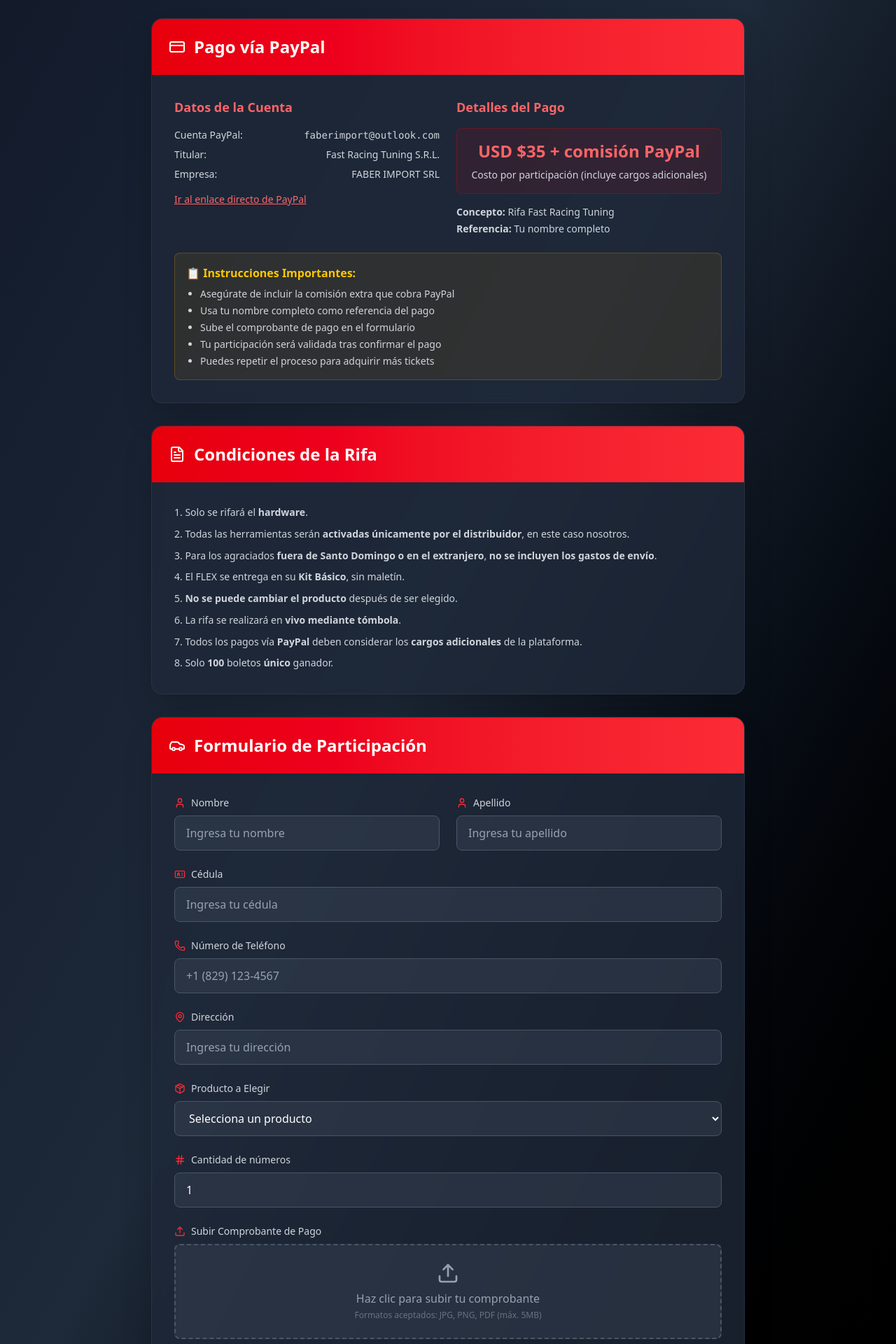
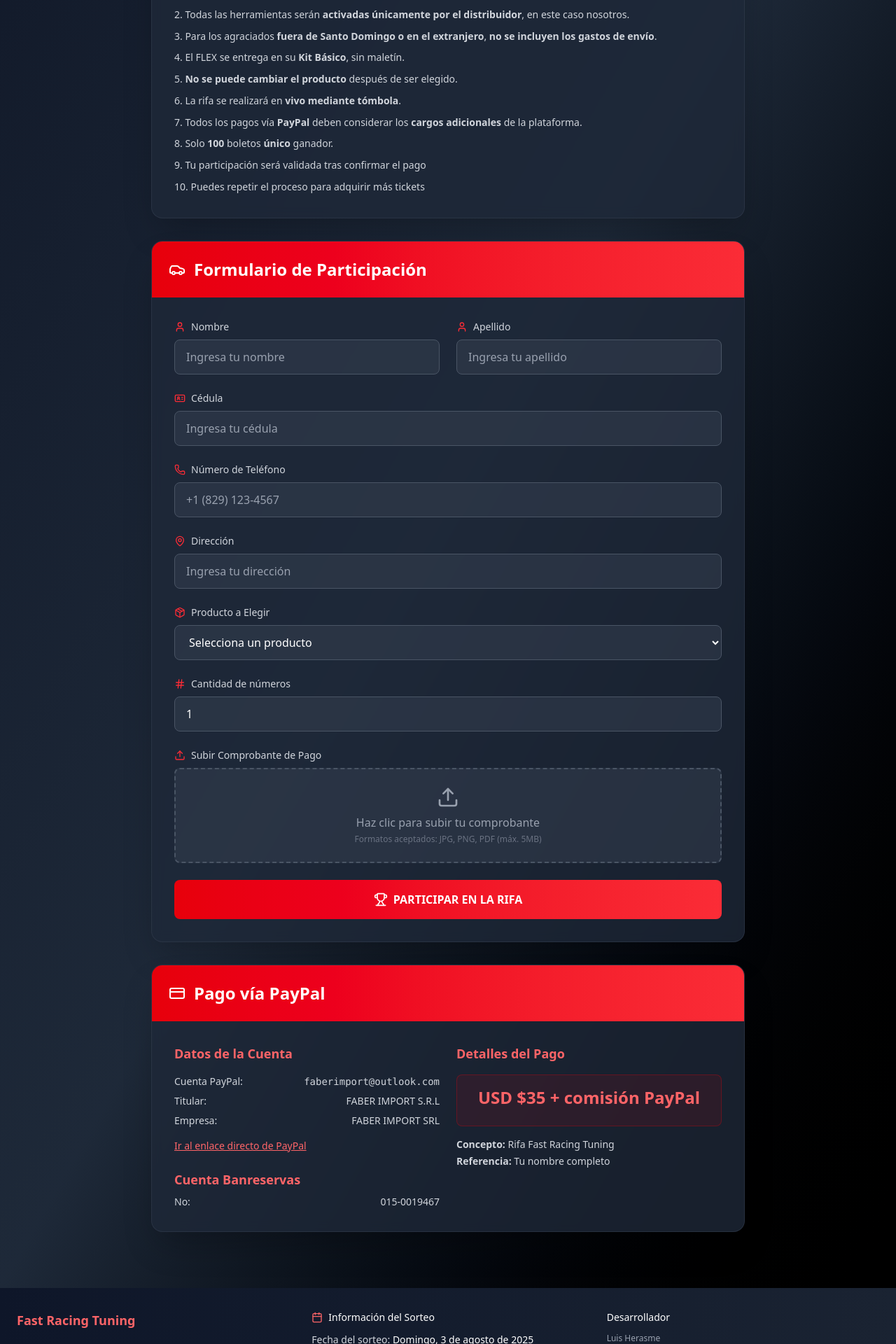
Before and after one commit to Rasmeh27/front-end-sistema-rifas-yoalis, a React (Vite) app: page / in a window 1280 px wide. Shown: the part 400-2320 px from the top of the page at 70% size. Built offline with nearby package versions, Linux system fonts and the light colour scheme.

Commit message:
cambios visuales

```diff
--- a/src/components/Footer.tsx
+++ b/src/components/Footer.tsx
@@ -9,9 +9,6 @@ export default function Footer() {
           {/* Company Info */}
           <div className="space-y-3">
             <h3 className="text-lg font-bold text-red-400">Fast Racing Tuning</h3>
-            <p className="text-gray-300 text-sm leading-relaxed">
-              Tu destino para el mejor tuning automotriz y sorteos exclusivos.
-            </p>
           </div>
 
           {/* Raffle Info */}
@@ -21,7 +18,7 @@ export default function Footer() {
               <span className="text-sm font-medium">Información del Sorteo</span>
             </div>
             <p className="text-gray-300 text-sm">
-              Fecha del sorteo: <span className="text-white font-medium">27 de julio de 2025</span>
+              Fecha del sorteo: <span className="text-white font-medium">Domingo, 3 de agosto de 2025</span>
             </p>
             <div className="flex items-center space-x-2">
               <Shield className="w-4 h-4 text-red-400" />
--- a/src/pages/FormularioParticipante.tsx
+++ b/src/pages/FormularioParticipante.tsx
@@ -13,7 +13,7 @@ import {
   FileText,
   Hash,
   MapPin,
-  IdCard
+  IdCard,
 } from "lucide-react";
 import { crearParticipante } from "../service/api";
 import { showSuccess, showError, showLoading } from "../utils/alerts";
@@ -105,11 +105,11 @@ export default function FormularioParticipante() {
       <div className="bg-black/50 backdrop-blur-sm border-b border-red-500/20">
         <div className="max-w-4xl mx-auto px-6 py-4">
           <div className="flex items-center justify-center">
-            <img
+            {/* <img
               src="/logo.jpg"
               alt="Fast Racing Tuning"
               className="h-24 md:h-40 w-auto max-w-xs object-contain mx-auto"
-            />
+            /> */}
           </div>
         </div>
       </div>
@@ -129,98 +129,12 @@ export default function FormularioParticipante() {
           </p>
         </div>
 
-        {/* Instrucciones de Pago */}
-        <div className="bg-gray-800/80 backdrop-blur-sm rounded-2xl border border-gray-700/50 shadow-2xl overflow-hidden mb-8">
-          <div className="bg-gradient-to-r from-red-600 to-red-500 p-6">
-            <h2 className="text-2xl font-bold text-white flex items-center">
-              <CreditCard className="h-6 w-6 mr-3" />
-              Pago vía PayPal
-            </h2>
-          </div>
-
-          <div className="p-6 md:p-8">
-            <div className="grid grid-cols-1 md:grid-cols-2 gap-6">
-              {/* Cuenta */}
-              <div className="space-y-4">
-                <h3 className="text-lg font-semibold text-red-400">
-                  Datos de la Cuenta
-                </h3>
-                <div className="space-y-2 text-gray-300 text-sm">
-                  <div className="flex justify-between flex-wrap gap-y-1">
-                    <span className="font-medium">Cuenta PayPal:</span>
-                    <span className="font-mono break-all text-right">
-                      faberimport@outlook.com
-                    </span>
-                  </div>
-                  <div className="flex justify-between flex-wrap gap-y-1">
-                    <span className="font-medium">Titular:</span>
-                    <span className="text-right">
-                      Fast Racing Tuning S.R.L.
-                    </span>
-                  </div>
-                  <div className="flex justify-between flex-wrap gap-y-1">
-                    <span className="font-medium">Empresa:</span>
-                    <span className="text-right">FABER IMPORT SRL</span>
-                  </div>
-                  <a
-                    href="https://www.paypal.com/paypalme/faberimportsrl?utm_source=unp&utm_medium=email&utm_campaign=PPC000654&utm_unptid=aae5deb6-a052-11ea-8c08-b875c0fb0ead&ppid=PPC000654&cnac=DO&rsta=es_AG&cust=MT5UDNJ82V73Q&unptid=aae5deb6-a052-11ea-8c08-b875c0fb0ead&calc=3cbaa17ae8d4b&unp_tpcid=ppme-social-business-profile-created&page=main:email:PPC000654:::&pgrp=main:email&e=cl&mchn=em&s=ci&mail=sys&xt=104038"
-                    target="_blank"
-                    rel="noopener noreferrer"
-                    className="inline-block mt-2 text-sm text-red-400 underline hover:text-red-300"
-                  >
-                    Ir al enlace directo de PayPal
-                  </a>
-                </div>
-              </div>
-
-              {/* Detalles */}
-              <div className="space-y-4">
-                <h3 className="text-lg font-semibold text-red-400">
-                  Detalles del Pago
-                </h3>
-                <div className="bg-red-600/10 border border-red-600/30 rounded-lg p-4">
-                  <div className="text-center">
-                    <p className="text-2xl font-bold text-red-400 mb-2">
-                      USD $35 + comisión PayPal
-                    </p>
-                    <p className="text-sm text-gray-300">
-                      Costo por participación (incluye cargos adicionales)
-                    </p>
-                  </div>
-                </div>
-                <div className="text-sm text-gray-300 space-y-1">
-                  <p>
-                    <strong>Concepto:</strong> Rifa Fast Racing Tuning
-                  </p>
-                  <p>
-                    <strong>Referencia:</strong> Tu nombre completo
-                  </p>
-                </div>
-              </div>
-            </div>
-
-            {/* Instrucciones */}
-            <div className="mt-6 p-4 bg-yellow-600/10 border border-yellow-600/30 rounded-lg">
-              <h4 className="text-yellow-400 font-semibold mb-2">
-                📋 Instrucciones Importantes:
-              </h4>
-              <ul className="text-sm text-gray-300 list-disc pl-5 space-y-1">
-                <li>Asegúrate de incluir la comisión extra que cobra PayPal</li>
-                <li>Usa tu nombre completo como referencia del pago</li>
-                <li>Sube el comprobante de pago en el formulario</li>
-                <li>Tu participación será validada tras confirmar el pago</li>
-                <li>Puedes repetir el proceso para adquirir más tickets</li>
-              </ul>
-            </div>
-          </div>
-        </div>
-
         {/* Condiciones de la Rifa */}
         <div className="bg-gray-800/80 backdrop-blur-sm rounded-2xl border border-gray-700/50 shadow-2xl overflow-hidden mb-8">
           <div className="bg-gradient-to-r from-red-600 to-red-500 p-6">
             <h2 className="text-2xl font-bold text-white flex items-center">
               <FileText className="h-6 w-6 mr-3" />
-              Condiciones de la Rifa
+              Instrucciones de la rifa
             </h2>
           </div>
 
@@ -257,6 +171,8 @@ export default function FormularioParticipante() {
               8. Solo <strong>100</strong> boletos
               <strong> único </strong> ganador.
             </p>
+            <p>9. Tu participación será validada tras confirmar el pago</p>
+            <p>10. Puedes repetir el proceso para adquirir más tickets</p>
           </div>
         </div>
 
@@ -338,7 +254,7 @@ export default function FormularioParticipante() {
 
             <div className="space-y-2">
               <label className="flex items-center text-sm font-medium text-gray-300 mb-2">
-                <MapPin  className="h-4 w-4 mr-2 text-red-500" />
+                <MapPin className="h-4 w-4 mr-2 text-red-500" />
                 Dirección
               </label>
               <input
@@ -428,6 +344,84 @@ export default function FormularioParticipante() {
             </button>
           </form>
         </div>
+
+        {/* Instrucciones de Pago */}
+        <div className="bg-gray-800/80 backdrop-blur-sm rounded-2xl border border-gray-700/50 shadow-2xl overflow-hidden mb-8 mt-8">
+          <div className="bg-gradient-to-r from-red-600 to-red-500 p-6">
+            <h2 className="text-2xl font-bold text-white flex items-center">
+              <CreditCard className="h-6 w-6 mr-3" />
+              Pago vía PayPal
+            </h2>
+          </div>
+
+          <div className="p-6 md:p-8">
+            <div className="grid grid-cols-1 md:grid-cols-2 gap-6">
+              {/* Cuenta */}
+              <div className="space-y-4">
+                <h3 className="text-lg font-semibold text-red-400">
+                  Datos de la Cuenta
+                </h3>
+                <div className="space-y-2 text-gray-300 text-sm">
+                  <div className="flex justify-between flex-wrap gap-y-1">
+                    <span className="font-medium">Cuenta PayPal:</span>
+                    <span className="font-mono break-all text-right">
+                      faberimport@outlook.com
+                    </span>
+                  </div>
+                  <div className="flex justify-between flex-wrap gap-y-1">
+                    <span className="font-medium">Titular:</span>
+                    <span className="text-right">FABER IMPORT S.R.L</span>
+                  </div>
+                  <div className="flex justify-between flex-wrap gap-y-1">
+                    <span className="font-medium">Empresa:</span>
+                    <span className="text-right">FABER IMPORT SRL</span>
+                  </div>
+                  <a
+                    href="https://www.paypal.com/paypalme/faberimportsrl?utm_source=unp&utm_medium=email&utm_campaign=PPC000654&utm_unptid=aae5deb6-a052-11ea-8c08-b875c0fb0ead&ppid=PPC000654&cnac=DO&rsta=es_AG&cust=MT5UDNJ82V73Q&unptid=aae5deb6-a052-11ea-8c08-b875c0fb0ead&calc=3cbaa17ae8d4b&unp_tpcid=ppme-social-business-profile-created&page=main:email:PPC000654:::&pgrp=main:email&e=cl&mchn=em&s=ci&mail=sys&xt=104038"
+                    target="_blank"
+                    rel="noopener noreferrer"
+                    className="inline-block mt-2 text-sm text-red-400 underline hover:text-red-300"
+                  >
+                    Ir al enlace directo de PayPal
+                  </a>
+                  <h3 className="text-lg font-semibold text-red-400 mt-4">
+                  Cuenta Banreservas
+                </h3>
+                <div className="flex justify-between flex-wrap gap-y-1">
+                    <span className="font-medium">No:</span>
+                    <span className="text-right">015-0019467</span>
+                  </div>
+
+                </div>
+              </div>
+
+              {/* Detalles */}
+              <div className="space-y-4">
+                <h3 className="text-lg font-semibold text-red-400">
+                  Detalles del Pago
+                </h3>
+                <div className="bg-red-600/10 border border-red-600/30 rounded-lg p-4">
+                  <div className="text-center">
+                    <p className="text-2xl font-bold text-red-400 mb-2">
+                      USD $35 + comisión PayPal
+                    </p>
+                    {/* <p className="text-sm text-gray-300">
+                      Costo por participación (incluye cargos adicionales)
+                    </p> */}
+                  </div>
+                </div>
+                <div className="text-sm text-gray-300 space-y-1">
+                  <p>
+                    <strong>Concepto:</strong> Rifa Fast Racing Tuning
+                  </p>
+                  <p>
+                    <strong>Referencia:</strong> Tu nombre completo
+                  </p>
+                </div>
+              </div>
+            </div>
+          </div>
+        </div>
       </div>
     </div>
   );
```
